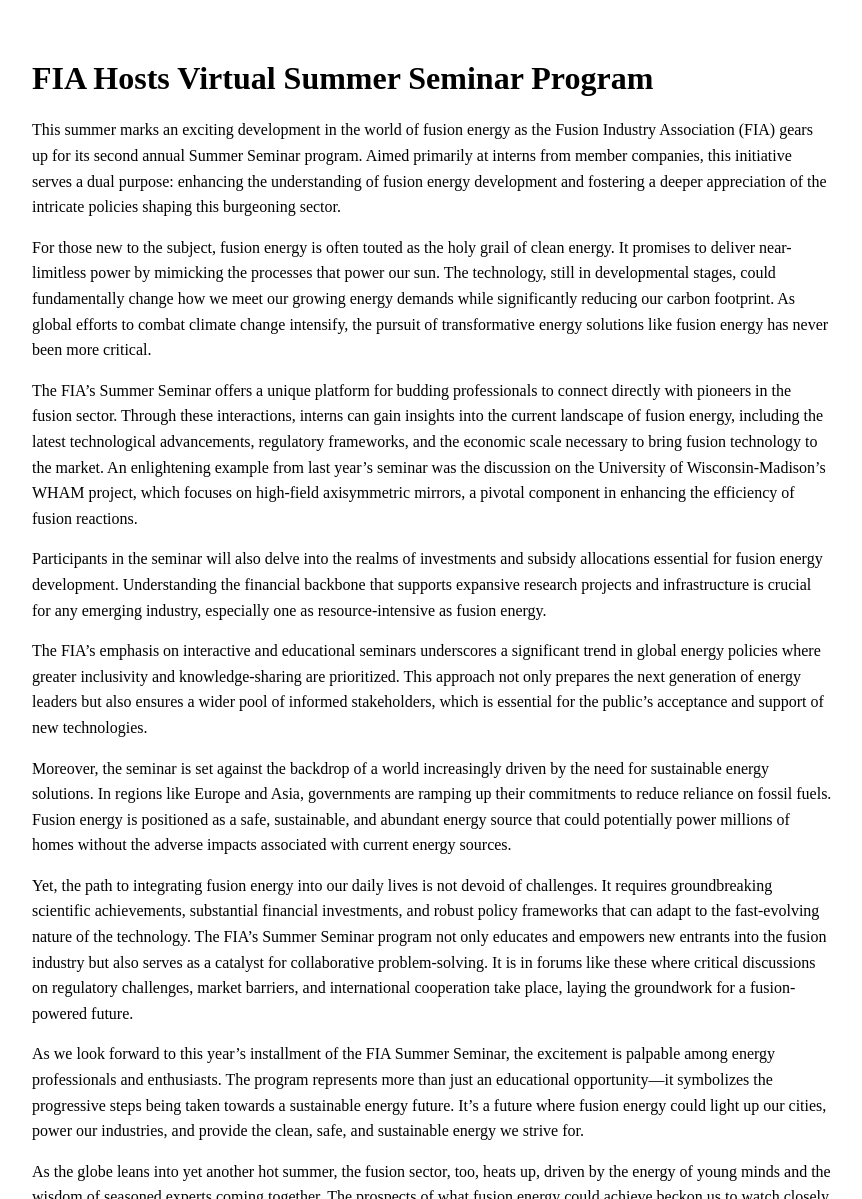
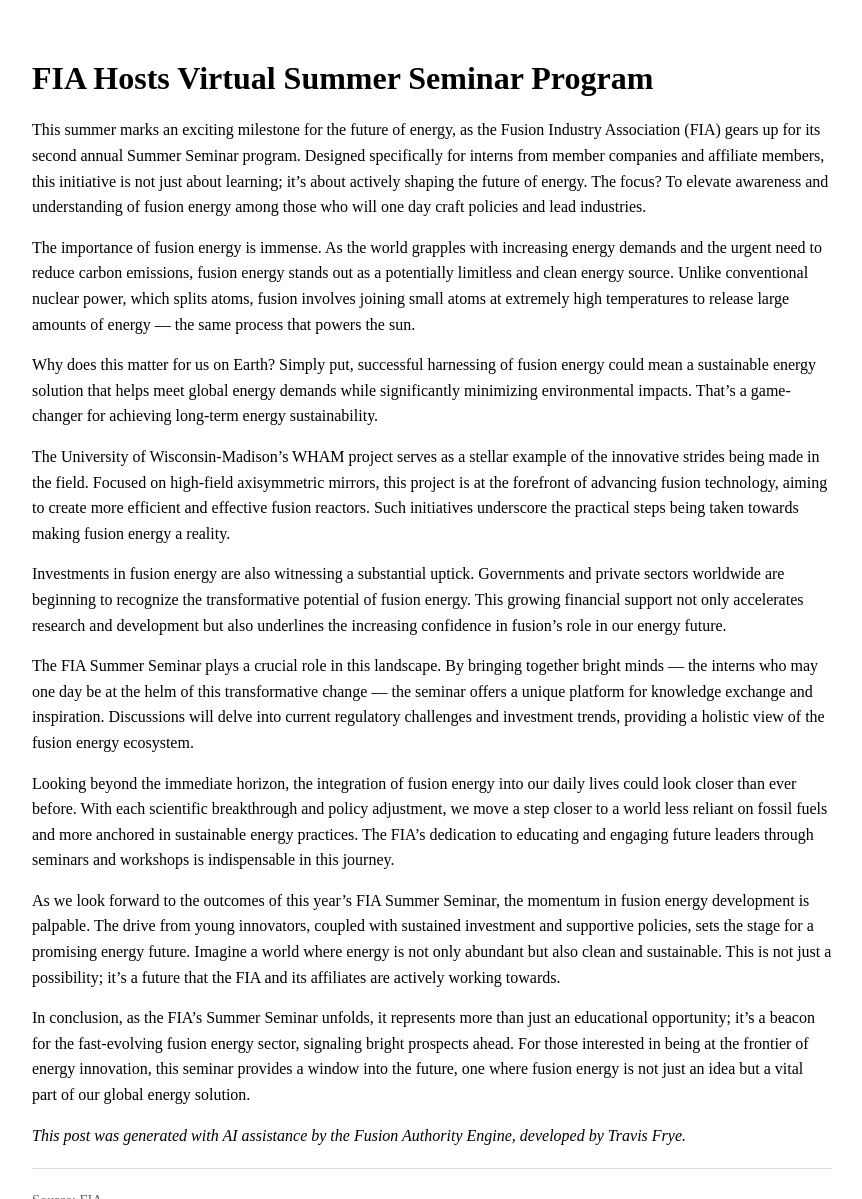
Before and after one commit to hyperpoint/hyperpoint.github.io, a Jekyll site: the page built from _posts/2025-05-21-70500da18241761b4bfc663f5f102e28-fia-hosts-virtual-summer-seminar-program.md, in a window 1280 px wide and 1400 px high. Shown: the part 201-1400 px from the top of the window, without its empty margins (208-1070 px from the left). Built offline with Jekyll 4.4.1, drawn with Linux system fonts in a browser that asks for light colours; some of the changed text lies outside the part shown.

Commit message:
Add blog post: FIA Hosts Virtual Summer Seminar Program

```diff
--- a/_posts/2025-05-21-70500da18241761b4bfc663f5f102e28-fia-hosts-virtual-summer-seminar-program.md
+++ b/_posts/2025-05-21-70500da18241761b4bfc663f5f102e28-fia-hosts-virtual-summer-seminar-program.md
@@ -14,22 +14,22 @@ citation: "Unknown Author (2025). *FIA Hosts Virtual Summer Seminar Program*. FI
 xai-generated: true
 ---
 
-This summer marks an exciting development in the world of fusion energy as the Fusion Industry Association (FIA) gears up for its second annual Summer Seminar program. Aimed primarily at interns from member companies, this initiative serves a dual purpose: enhancing the understanding of fusion energy development and fostering a deeper appreciation of the intricate policies shaping this burgeoning sector.
+This summer marks an exciting milestone for the future of energy, as the Fusion Industry Association (FIA) gears up for its second annual Summer Seminar program. Designed specifically for interns from member companies and affiliate members, this initiative is not just about learning; it's about actively shaping the future of energy. The focus? To elevate awareness and understanding of fusion energy among those who will one day craft policies and lead industries.
 
-For those new to the subject, fusion energy is often touted as the holy grail of clean energy. It promises to deliver near-limitless power by mimicking the processes that power our sun. The technology, still in developmental stages, could fundamentally change how we meet our growing energy demands while significantly reducing our carbon footprint. As global efforts to combat climate change intensify, the pursuit of transformative energy solutions like fusion energy has never been more critical.
+The importance of fusion energy is immense. As the world grapples with increasing energy demands and the urgent need to reduce carbon emissions, fusion energy stands out as a potentially limitless and clean energy source. Unlike conventional nuclear power, which splits atoms, fusion involves joining small atoms at extremely high temperatures to release large amounts of energy — the same process that powers the sun.
 
-The FIA's Summer Seminar offers a unique platform for budding professionals to connect directly with pioneers in the fusion sector. Through these interactions, interns can gain insights into the current landscape of fusion energy, including the latest technological advancements, regulatory frameworks, and the economic scale necessary to bring fusion technology to the market. An enlightening example from last year's seminar was the discussion on the University of Wisconsin-Madison’s WHAM project, which focuses on high-field axisymmetric mirrors, a pivotal component in enhancing the efficiency of fusion reactions.
+Why does this matter for us on Earth? Simply put, successful harnessing of fusion energy could mean a sustainable energy solution that helps meet global energy demands while significantly minimizing environmental impacts. That's a game-changer for achieving long-term energy sustainability.
 
-Participants in the seminar will also delve into the realms of investments and subsidy allocations essential for fusion energy development. Understanding the financial backbone that supports expansive research projects and infrastructure is crucial for any emerging industry, especially one as resource-intensive as fusion energy.
+The University of Wisconsin-Madison's WHAM project serves as a stellar example of the innovative strides being made in the field. Focused on high-field axisymmetric mirrors, this project is at the forefront of advancing fusion technology, aiming to create more efficient and effective fusion reactors. Such initiatives underscore the practical steps being taken towards making fusion energy a reality.
 
-The FIA's emphasis on interactive and educational seminars underscores a significant trend in global energy policies where greater inclusivity and knowledge-sharing are prioritized. This approach not only prepares the next generation of energy leaders but also ensures a wider pool of informed stakeholders, which is essential for the public’s acceptance and support of new technologies.
+Investments in fusion energy are also witnessing a substantial uptick. Governments and private sectors worldwide are beginning to recognize the transformative potential of fusion energy. This growing financial support not only accelerates research and development but also underlines the increasing confidence in fusion's role in our energy future.
 
-Moreover, the seminar is set against the backdrop of a world increasingly driven by the need for sustainable energy solutions. In regions like Europe and Asia, governments are ramping up their commitments to reduce reliance on fossil fuels. Fusion energy is positioned as a safe, sustainable, and abundant energy source that could potentially power millions of homes without the adverse impacts associated with current energy sources.
+The FIA Summer Seminar plays a crucial role in this landscape. By bringing together bright minds — the interns who may one day be at the helm of this transformative change — the seminar offers a unique platform for knowledge exchange and inspiration. Discussions will delve into current regulatory challenges and investment trends, providing a holistic view of the fusion energy ecosystem.
 
-Yet, the path to integrating fusion energy into our daily lives is not devoid of challenges. It requires groundbreaking scientific achievements, substantial financial investments, and robust policy frameworks that can adapt to the fast-evolving nature of the technology. The FIA's Summer Seminar program not only educates and empowers new entrants into the fusion industry but also serves as a catalyst for collaborative problem-solving. It is in forums like these where critical discussions on regulatory challenges, market barriers, and international cooperation take place, laying the groundwork for a fusion-powered future.
+Looking beyond the immediate horizon, the integration of fusion energy into our daily lives could look closer than ever before. With each scientific breakthrough and policy adjustment, we move a step closer to a world less reliant on fossil fuels and more anchored in sustainable energy practices. The FIA’s dedication to educating and engaging future leaders through seminars and workshops is indispensable in this journey.
 
-As we look forward to this year’s installment of the FIA Summer Seminar, the excitement is palpable among energy professionals and enthusiasts. The program represents more than just an educational opportunity—it symbolizes the progressive steps being taken towards a sustainable energy future. It’s a future where fusion energy could light up our cities, power our industries, and provide the clean, safe, and sustainable energy we strive for.
+As we look forward to the outcomes of this year’s FIA Summer Seminar, the momentum in fusion energy development is palpable. The drive from young innovators, coupled with sustained investment and supportive policies, sets the stage for a promising energy future. Imagine a world where energy is not only abundant but also clean and sustainable. This is not just a possibility; it's a future that the FIA and its affiliates are actively working towards.
 
-As the globe leans into yet another hot summer, the fusion sector, too, heats up, driven by the energy of young minds and the wisdom of seasoned experts coming together. The prospects of what fusion energy could achieve beckon us to watch closely and possibly participate in this pivotal transformation in energy technology. Through initiatives like the FIA Summer Seminar, the path to harnessing the power of the stars suddenly seems within our grasp.
+In conclusion, as the FIA’s Summer Seminar unfolds, it represents more than just an educational opportunity; it's a beacon for the fast-evolving fusion energy sector, signaling bright prospects ahead. For those interested in being at the frontier of energy innovation, this seminar provides a window into the future, one where fusion energy is not just an idea but a vital part of our global energy solution.
 
 *This post was generated with AI assistance by the Fusion Authority Engine, developed by Travis Frye.*
```
Also changed, not shown: other parts of _posts/2025-05-21-70500da18241761b4bfc663f5f102e28-fia-hosts-virtual-summer-seminar-program.md (+2 -2 lines).
